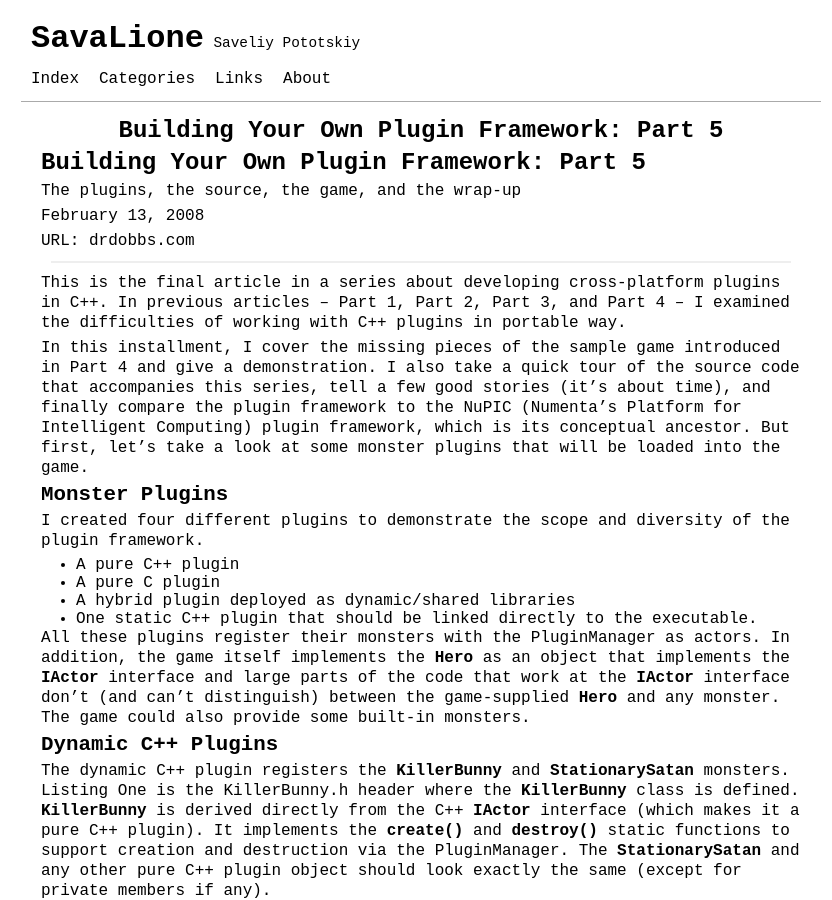
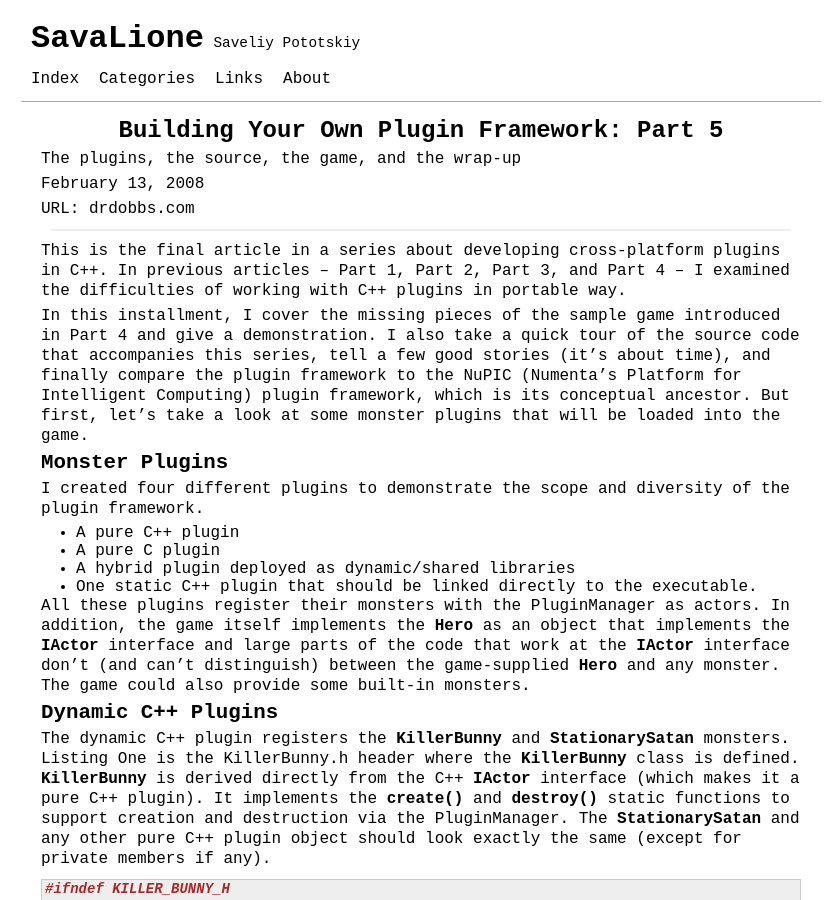
Before and after one commit to SavaLione/savalione.com, a Jekyll site: the page built from _posts/Building Your Own Plugin Framework/2008-02-13-Building-Your-Own-Plugin-Framework-Part-5.markdown, in a window 1280 px wide and 900 px high. Shown: the whole window, without its empty margins (219-1051 px from the left). Built offline with Jekyll 4.4.1, drawn with Linux system fonts in a browser that asks for light colours.

Commit message:
Building Your Own Plugin Framework bugfix

````diff
--- a/_posts/Building Your Own Plugin Framework/2007-11-25-Building-Your-Own-Plugin-Framework-Part-1.markdown
+++ b/_posts/Building Your Own Plugin Framework/2007-11-25-Building-Your-Own-Plugin-Framework-Part-1.markdown
@@ -9,7 +9,6 @@ tags:
   - c++
 ---
 
-# Building Your Own Plugin Framework: Part 1
 A cross-platform plugin framework for C/C++
 
 November 25, 2007
@@ -319,7 +318,7 @@ In hybrid C/C++ programming models, you develop your plugin in C++ but under the
 ## Language-Linkage Matrix
 Figure 1 shows the various pros and cons of different combinations of deployment models (static vs. dynamic libraries) and programming language choice (C vs. C++).
 
-![Figure 1](assets/images/building_your_own_plugin_framework/part_1_figure_1.png)
+![Figure 1](/assets/images/building_your_own_plugin_framework/part_1_figure_1.png)
 ```Figure 1```
 
 For the sake of this discussion the dual C/C++ model has the prerequisites and limitations of C++ if using C++ plugins and the prerequisites and limitations of C if using C plugins. Also, the hybrid C/C++ model is just a C model because the C++ layer is hidden behind the plugin implementation. This can all be confusing, but the bottom line is that you have options and the plugin framework allows you to make choices and pick the tradeoffs you feel appropriate to your situation. It doesn't force you to use a specific model and it doesn't aim to lowest common denominator.
--- a/_posts/Building Your Own Plugin Framework/2007-12-07-Building-Your-Own-Plugin-Framework-Part-2.markdown
+++ b/_posts/Building Your Own Plugin Framework/2007-12-07-Building-Your-Own-Plugin-Framework-Part-2.markdown
@@ -9,7 +9,6 @@ tags:
   - c++
 ---
 
-# Building Your Own Plugin Framework: Part 2
 Architectire and design
 
 December 07, 2007
--- a/_posts/Building Your Own Plugin Framework/2007-12-26-Building-Your-Own-Plugin-Framework-Part-3.markdown
+++ b/_posts/Building Your Own Plugin Framework/2007-12-26-Building-Your-Own-Plugin-Framework-Part-3.markdown
@@ -9,7 +9,6 @@ tags:
   - c++
 ---
 
-# Building Your Own Plugin Framework: Part 3
 Cross-platform development, misc topics, and the dual C/C++ object model
 
 December 26, 2007
--- a/_posts/Building Your Own Plugin Framework/2008-01-14-Building-Your-Own-Plugin-Framework-Part-4.markdown
+++ b/_posts/Building Your Own Plugin Framework/2008-01-14-Building-Your-Own-Plugin-Framework-Part-4.markdown
@@ -9,7 +9,6 @@ tags:
   - c++
 ---
 
-# Building Your Own Plugin Framework: Part 4
 Hybrid C/C++ plugins
 
 January 14, 2008
--- a/_posts/Building Your Own Plugin Framework/2008-02-13-Building-Your-Own-Plugin-Framework-Part-5.markdown
+++ b/_posts/Building Your Own Plugin Framework/2008-02-13-Building-Your-Own-Plugin-Framework-Part-5.markdown
@@ -9,7 +9,6 @@ tags:
   - c++
 ---
 
-# Building Your Own Plugin Framework: Part 5
 The plugins, the source, the game, and the wrap-up
 
 February 13, 2008
@@ -507,7 +506,7 @@ void BattleManager::playTurn()
 
 The BattleManager starts by creating a **Turn** object on the stack. Each [live] actor getx his **Turn** object with proper information and acts on it. The **Hero** goes first. The BattleManager invokes its **play()** method, passing the turn object. The **Hero** moves about and attacks. The BattleManager is aware of all the action that transpires because the data structures that are manipulated are the **ActorInfo** structs the BattleManager manages. Once the hero is done, each of the other actors gets its chance to do some mayhem. After all the actors do their worst, it's time to remove the bodies from the battle field. This is done with the help of the standard **std::remove_if** algorithm and the **isDead()** predicate that checks if the actor has zero health points. Before the turn ends, the BattleManager checks if the **Hero** or all the monsters are dead. The game goes on until one of these conditions is fulfilled. Figure 1 shows the game in progress.
 
-![Figure 1: Game in progress](assets/images/building_your_own_plugin_framework/part_5_figure_1_game_in_progress.png)
+![Figure 1: Game in progress](/assets/images/building_your_own_plugin_framework/part_5_figure_1_game_in_progress.png)
 
 That's it. Go ahead and give it a try, but don't go addict on me :-)
 
@@ -553,7 +552,7 @@ Well, before I let you go home I want to share the history of the plugin framewo
 
 NuPIC is a platform for distributed computing conceived to run massive HTM (Hierarchical Temporal Memory) networks. The term "node" is usually reserved to a physical machine or a host in cluster nomenclature. In NuPIC the term "node" refers to a node in the HTM network. These nodes can be sensors, compute nodes or effectors. From a software engineering point of view, there are many node processor processes running on many cores (same or different machines), each one of them running multiple HTM nodes, there is a supervisor process that orchestrates all the action and there are tools that communicate with the supervisor via a sophisticated API. The goal is usually to train a HTM network by feeding it some data and then perform inference by showing it novel data and see how similar it is to something the network learned. The runtime engine is the supervisor and all the node processor. The application or tools communicate with the supervisor to load networks files, run computations, and control the live networks at runtime by sending commands and setting parameters. Where do plugins fit into the picture? Actually everywhere. Every node in the HTM network is implemented as a plugin. When a network file is loaded into the runtime engine, it is parsed and the specific nodes are instantiated based on their type just like the monsters in the game. Figure 2 is a high-level illustration of NuPIC's architecture.
 
-![Figure 2: NuPIC architecture](assets/images/building_your_own_plugin_framework/part_5_figure_2_nupic_architecture.png)
+![Figure 2: NuPIC architecture](/assets/images/building_your_own_plugin_framework/part_5_figure_2_nupic_architecture.png)
 ```Figure 2: NuPIC architecture```
 
 I think that looking at another system with a radically different interface helps clarify the boundary between generic plugin framework concerns and the application and its object model.
````
